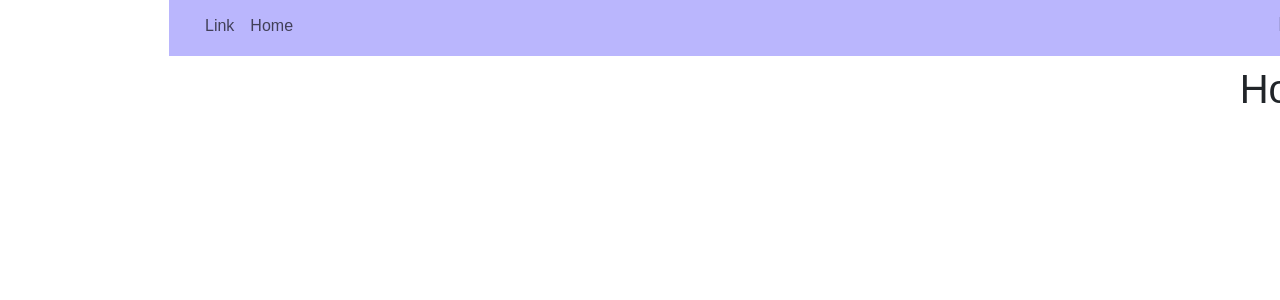
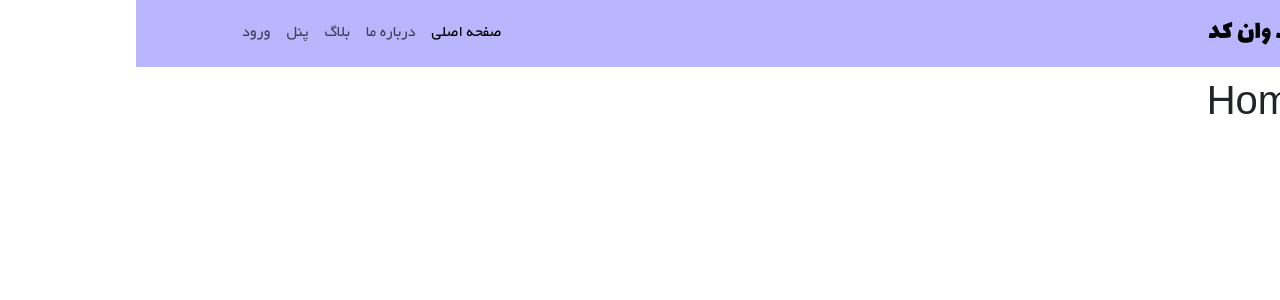
Before and after one commit to bahareseddigh/SPA, a React (Vite) app: page / in a window 1280 px wide. Shown: the top 300 px of the page. Built offline with nearby package versions, Linux system fonts and the light colour scheme.

Commit message:
set links on navbar

```diff
--- a/src/components/navbar/Navbar.jsx
+++ b/src/components/navbar/Navbar.jsx
@@ -2,18 +2,19 @@ import Container from 'react-bootstrap/Container';
 import Nav from 'react-bootstrap/Nav';
 import Navbar from 'react-bootstrap/Navbar';
 import Offcanvas from 'react-bootstrap/Offcanvas';
+import { NavLink } from 'react-router-dom';
 
 function MyNavbar(){
     const expand = 'md'
     return(
         <Navbar style={{backgroundColor : 'rgb(186, 182, 253)'}} expand={expand} className="mb-3">
-          <Container fluid>
-            <Navbar.Brand href="#">Navbar Offcanvas</Navbar.Brand>
+          <Container>
+            <Navbar.Brand style={{fontFamily : 'Lalezar', fontSize : '27px'}} href="#">نکست وان کد</Navbar.Brand>
             <Navbar.Toggle aria-controls={`offcanvasNavbar-expand-${expand}`} />
             <Navbar.Offcanvas
               id={`offcanvasNavbar-expand-${expand}`}
               aria-labelledby={`offcanvasNavbarLabel-expand-${expand}`}
-              placement="end"
+              placement="start"
             >
               <Offcanvas.Header closeButton>
                 <Offcanvas.Title id={`offcanvasNavbarLabel-expand-${expand}`}>
@@ -22,8 +23,11 @@ function MyNavbar(){
               </Offcanvas.Header>
               <Offcanvas.Body>
                 <Nav className="justify-content-end flex-grow-1 pe-3">
-                  <Nav.Link href="#action1">Home</Nav.Link>
-                  <Nav.Link href="#action2">Link</Nav.Link>
+                  <NavLink to='/' className='nav-link'>صفحه اصلی</NavLink>
+                  <NavLink to='/about' className='nav-link'>درباره ما</NavLink>
+                  <NavLink to='/blog' className='nav-link'>بلاگ</NavLink>
+                  <NavLink to='/panel' className='nav-link'>پنل</NavLink>
+                  <NavLink to='/login' className='nav-link'>ورود</NavLink>
                 </Nav>
               </Offcanvas.Body>
             </Navbar.Offcanvas>
```
